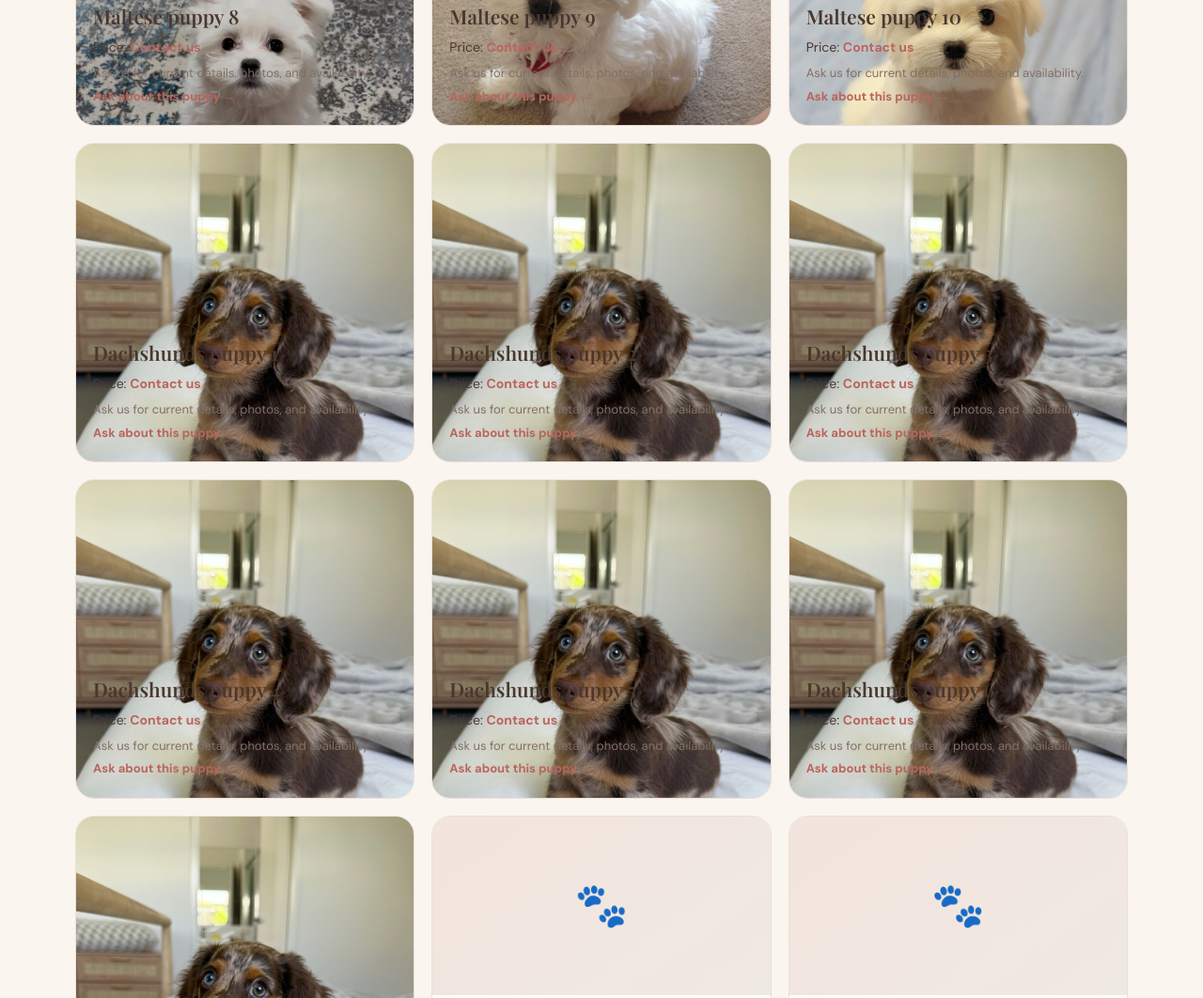
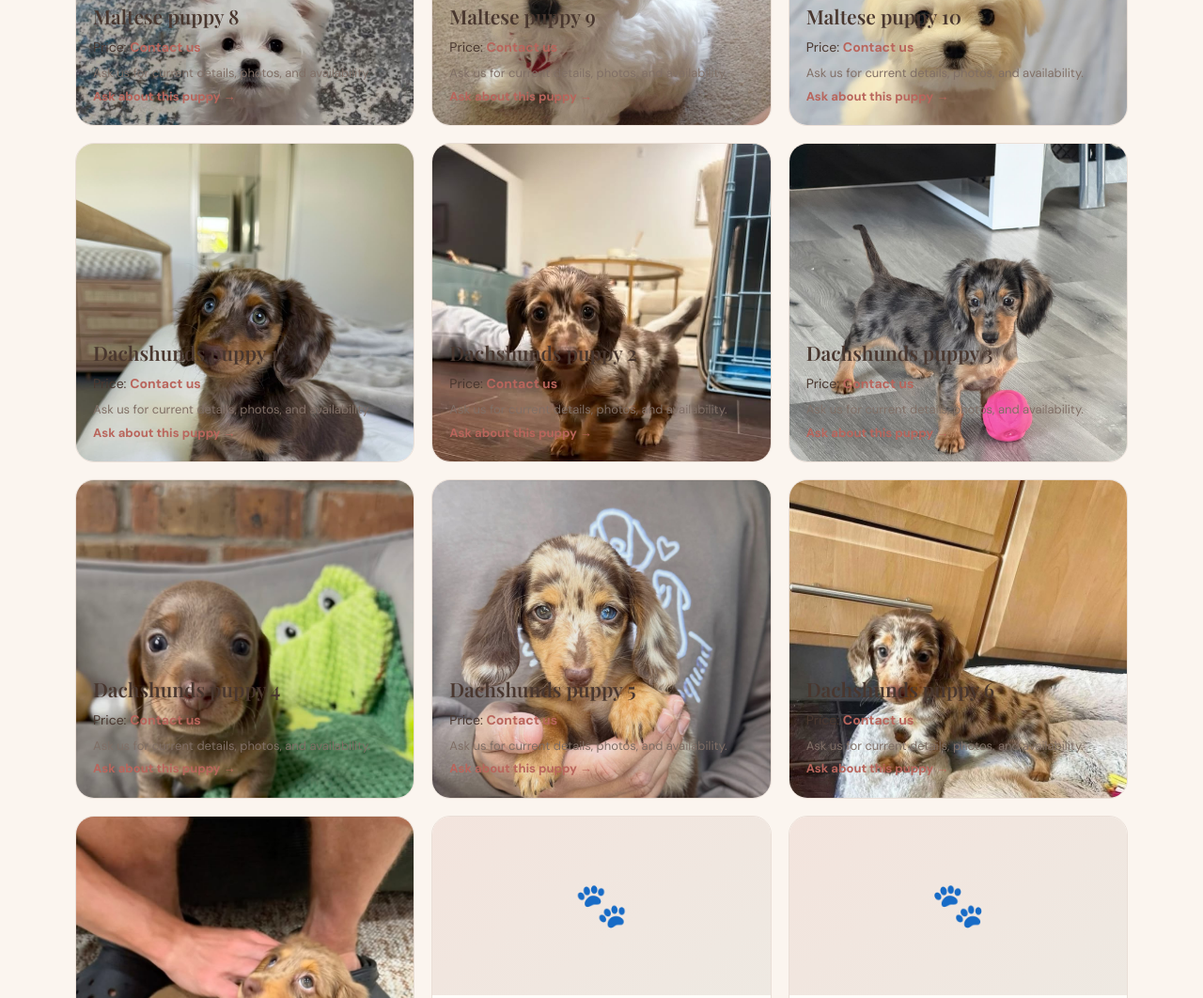
Before and after one commit to brittanymullar-ui/top-classics-paws, a plain HTML site: page index.html in a window 1280 px wide. Shown: the part 4804-5866 px from the top of the page at 94% size. Drawn offline with nearby package versions, Linux system fonts and the light colour scheme.

Commit message:
Add uploaded Dachshund photos to puppy listings

```diff
--- a/index.html
+++ b/index.html
@@ -117,7 +117,7 @@
       {name:"Chihuahuas",count:5,emoji:"🐾"},{name:"Shih Tzus",count:6,emoji:"🐕"}
     ];
     const puppyPhotos = {
-      "Dachshunds": "IMG_8005.jpeg",
+      "Dachshunds": ["IMG_8005.jpeg", "IMG_9603.jpeg", "IMG_9604.jpeg", "IMG_9605.jpeg", "IMG_9606.jpeg", "IMG_9607.jpeg", "IMG_9608.jpeg"],
       "Maltese": ["IMG_8645.jpeg", "IMG_8647.jpeg", "IMG_9577.jpeg", "IMG_9578.jpeg", "IMG_9579.jpeg", "IMG_9580.jpeg", "IMG_9581.jpeg", "IMG_9582.jpeg", "IMG_9583.jpeg", "IMG_9584.jpeg", "IMG_9585.jpeg"],
       "Yorkies": ["IMG_9103.jpeg", "IMG_9568.jpeg", "IMG_9570.jpeg", "IMG_9571.jpeg", "IMG_9572.jpeg", "IMG_9573.jpeg", "IMG_9574.jpeg", "IMG_9575.jpeg", "IMG_9576.jpeg"],
       "French Bulldogs": ["IMG_9209.jpeg", "IMG_9590.jpeg", "IMG_9591.jpeg", "IMG_9592.jpeg", "IMG_9593.jpeg", "IMG_9594.jpeg", "IMG_9595.jpeg"],
```
